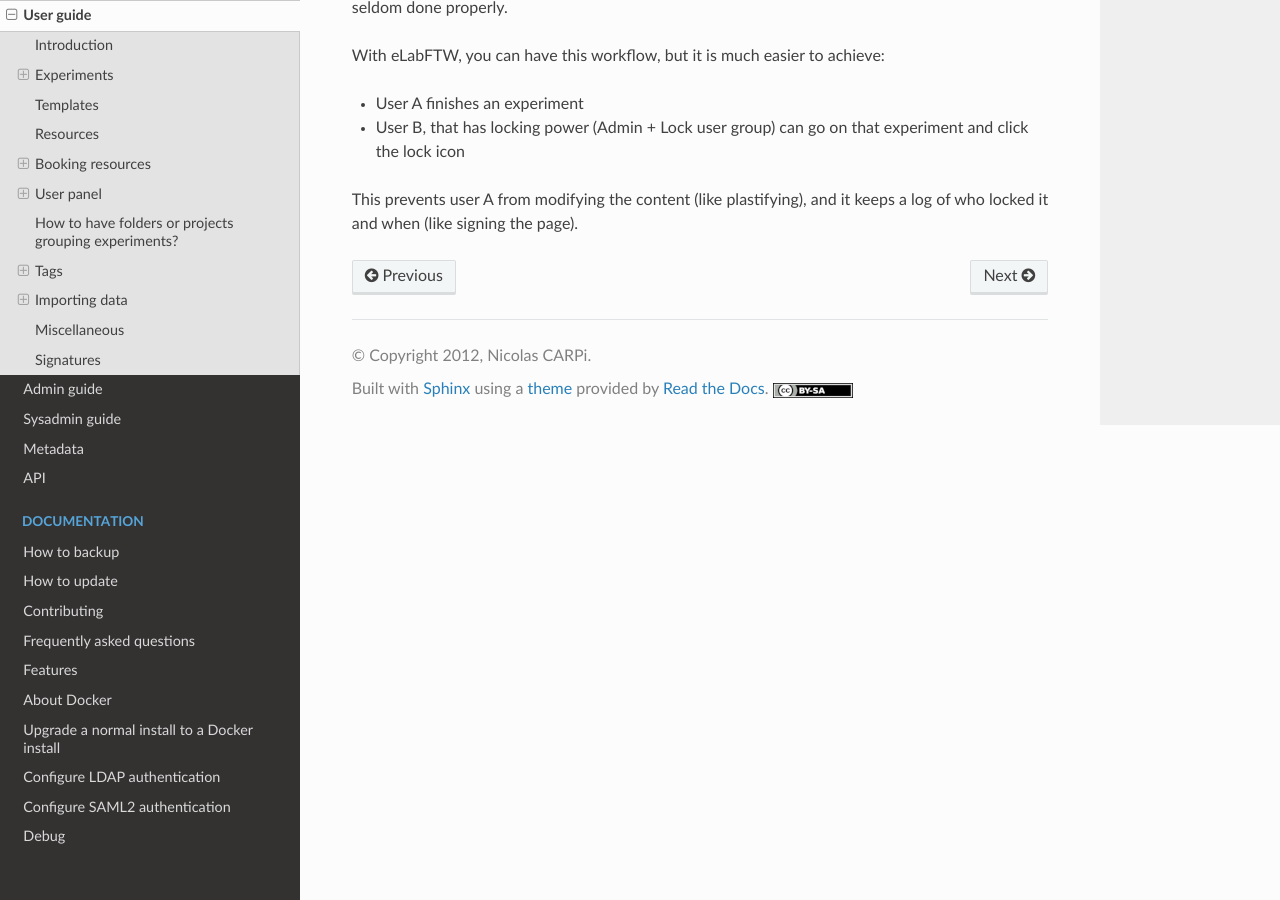
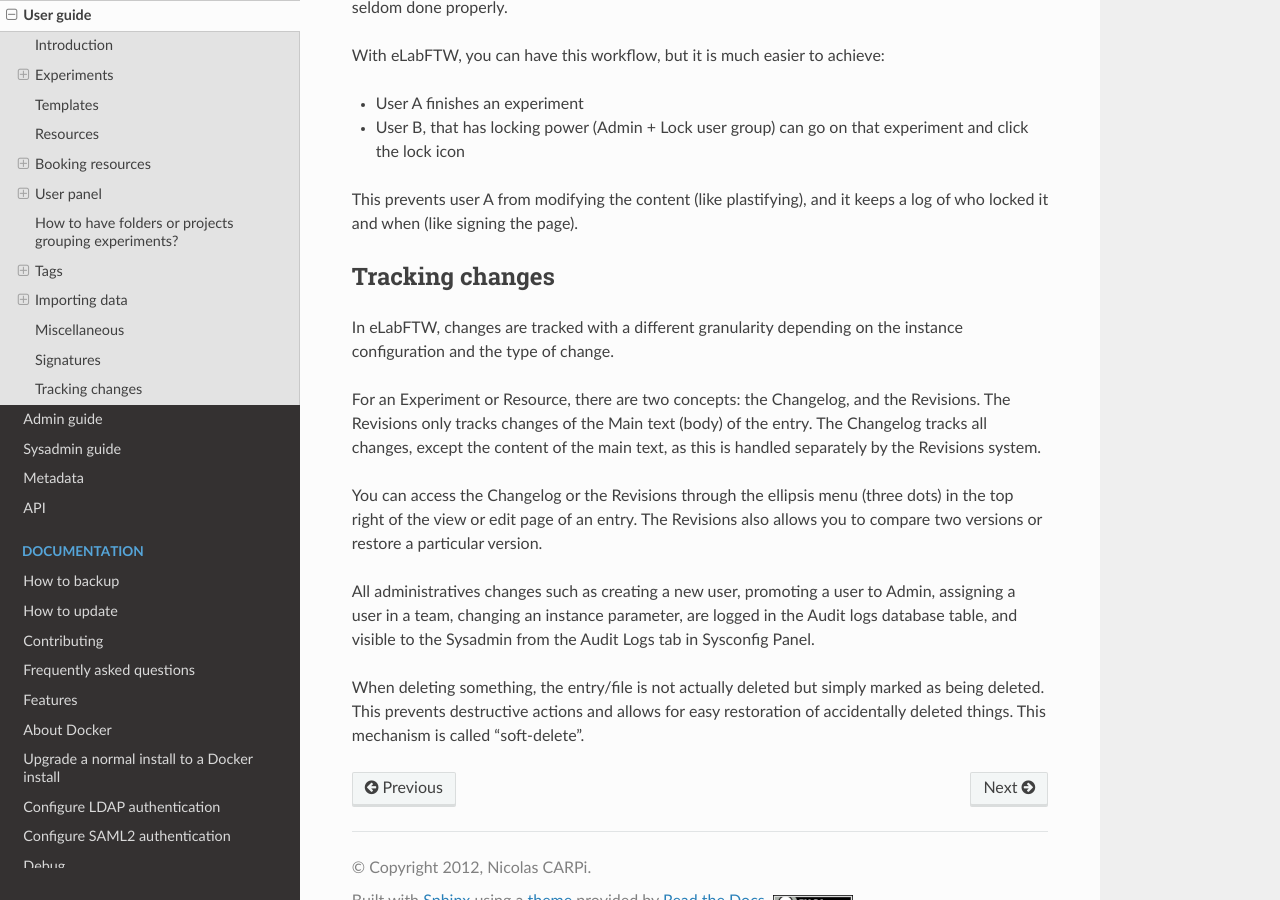
Before and after one commit to elabftw/elabdoc, a Sphinx documentation site: the page built from doc/user-guide.rst, in a window 1280 px wide and 900 px high, scrolled down 20784 px. Built offline with Sphinx 7.4.7 and the Read the Docs theme 2.0.0, drawn with Linux system fonts in a browser that asks for light colours.

Commit message:
add paragraph about tracking changes in entries

```diff
--- a/doc/user-guide.rst
+++ b/doc/user-guide.rst
@@ -653,3 +653,16 @@
 - User B, that has locking power (Admin + Lock user group) can go on that experiment and click the lock icon
 
 This prevents user A from modifying the content (like plastifying), and it keeps a log of who locked it and when (like signing the page).
+
+Tracking changes
+================
+
+In eLabFTW, changes are tracked with a different granularity depending on the instance configuration and the type of change.
+
+For an Experiment or Resource, there are two concepts: the Changelog, and the Revisions. The Revisions only tracks changes of the Main text (body) of the entry. The Changelog tracks all changes, except the content of the main text, as this is handled separately by the Revisions system.
+
+You can access the Changelog or the Revisions through the ellipsis menu (three dots) in the top right of the view or edit page of an entry. The Revisions also allows you to compare two versions or restore a particular version.
+
+All administratives changes such as creating a new user, promoting a user to Admin, assigning a user in a team, changing an instance parameter, are logged in the Audit logs database table, and visible to the Sysadmin from the Audit Logs tab in Sysconfig Panel.
+
+When deleting something, the entry/file is not actually deleted but simply marked as being deleted. This prevents destructive actions and allows for easy restoration of accidentally deleted things. This mechanism is called "soft-delete".
```
